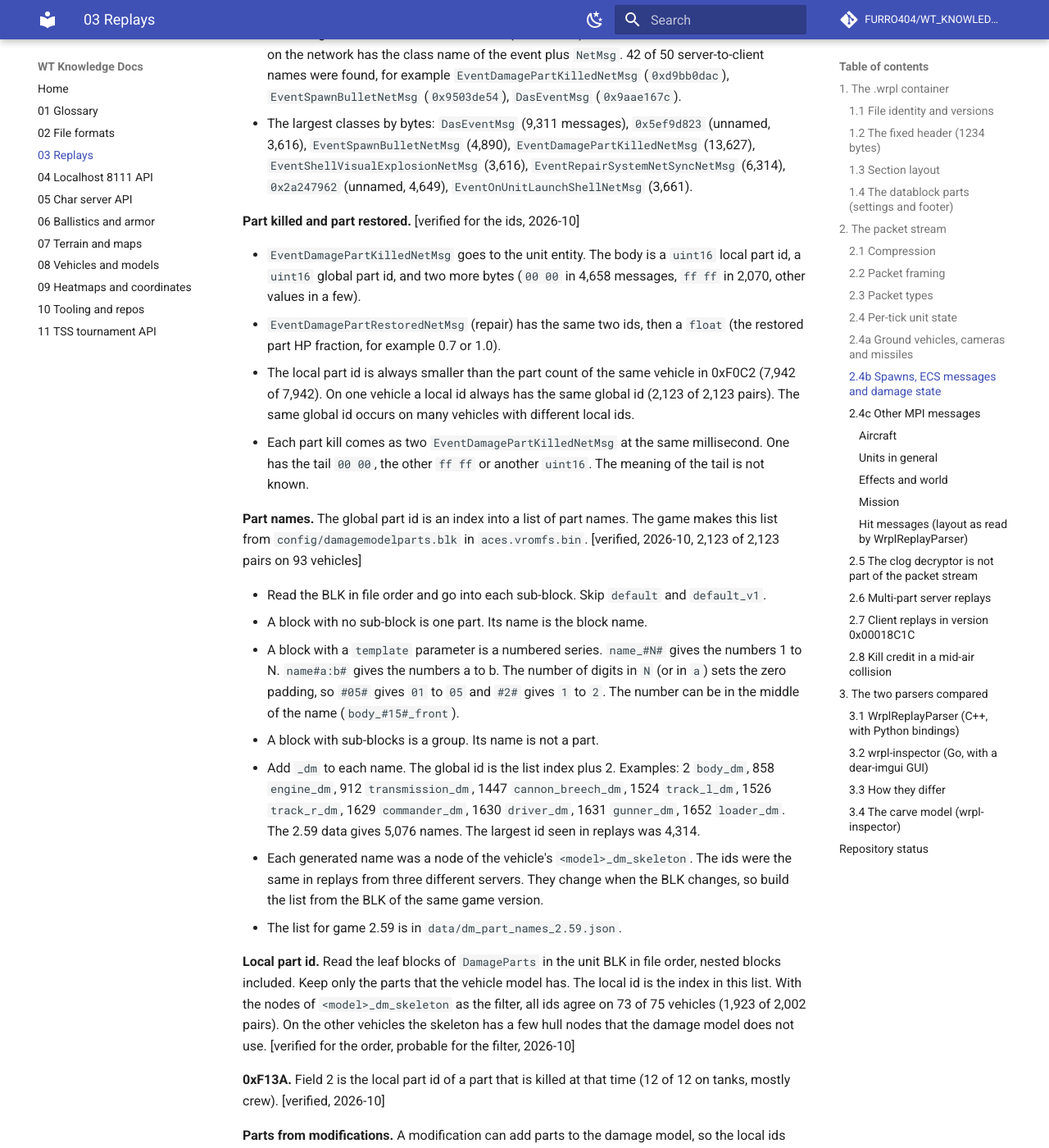
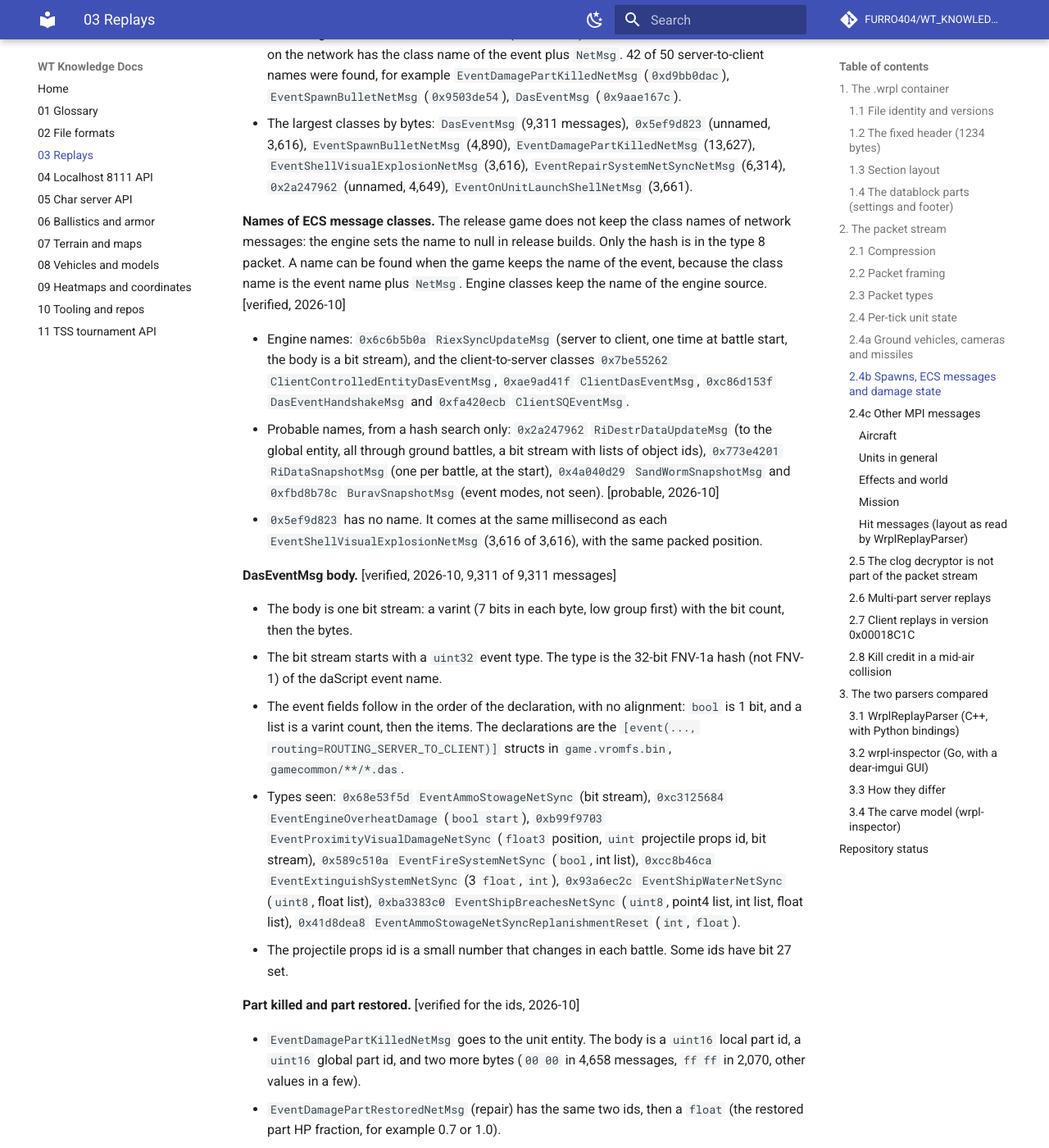
Before and after one commit to FURRO404/WT_KNOWLEDGE_DOCS, an MkDocs documentation site: the page built from docs/03-replays.md, in a window 1280 px wide and 1400 px high, scrolled down 18044 px. Shown: the whole window at 82% size. Built offline with MkDocs 1.6.1 and Material for MkDocs 9.7.7, drawn with Linux system fonts in a browser that asks for light colours; comment, search, counter and statistics services are not loaded; some of the changed text lies outside the part shown.

Commit message:
Replays: ECS message class names, DasEventMsg body and event types, artillery explosion kinds

```diff
--- a/docs/03-replays.md
+++ b/docs/03-replays.md
@@ -753,6 +753,49 @@ events. [verified, 2026-10, 51,157 messages]
   (3,616), `EventRepairSystemNetSyncNetMsg` (6,314), `0x2a247962`
   (unnamed, 4,649), `EventOnUnitLaunchShellNetMsg` (3,661).
 
+**Names of ECS message classes.** The release game does not keep the class
+names of network messages: the engine sets the name to null in release
+builds. Only the hash is in the type 8 packet. A name can be found when the
+game keeps the name of the event, because the class name is the event name
+plus `NetMsg`. Engine classes keep the name of the engine source.
+[verified, 2026-10]
+
+- Engine names: `0x6c6b5b0a` `RiexSyncUpdateMsg` (server to client, one time
+  at battle start, the body is a bit stream), and the client-to-server
+  classes `0x7be55262` `ClientControlledEntityDasEventMsg`, `0xae9ad41f`
+  `ClientDasEventMsg`, `0xc86d153f` `DasEventHandshakeMsg` and `0xfa420ecb`
+  `ClientSQEventMsg`.
+- Probable names, from a hash search only: `0x2a247962`
+  `RiDestrDataUpdateMsg` (to the global entity, all through ground battles,
+  a bit stream with lists of object ids), `0x773e4201` `RiDataSnapshotMsg`
+  (one per battle, at the start), `0x4a040d29` `SandWormSnapshotMsg` and
+  `0xfbd8b78c` `BuravSnapshotMsg` (event modes, not seen). [probable,
+  2026-10]
+- `0x5ef9d823` has no name. It comes at the same millisecond as each
+  `EventShellVisualExplosionNetMsg` (3,616 of 3,616), with the same packed
+  position.
+
+**DasEventMsg body.** [verified, 2026-10, 9,311 of 9,311 messages]
+
+- The body is one bit stream: a varint (7 bits in each byte, low group
+  first) with the bit count, then the bytes.
+- The bit stream starts with a `uint32` event type. The type is the 32-bit
+  FNV-1a hash (not FNV-1) of the daScript event name.
+- The event fields follow in the order of the declaration, with no
+  alignment: `bool` is 1 bit, and a list is a varint count, then the items.
+  The declarations are the `[event(..., routing=ROUTING_SERVER_TO_CLIENT)]`
+  structs in `game.vromfs.bin`, `gamecommon/**/*.das`.
+- Types seen: `0x68e53f5d` `EventAmmoStowageNetSync` (bit stream),
+  `0xc3125684` `EventEngineOverheatDamage` (`bool start`), `0xb99f9703`
+  `EventProximityVisualDamageNetSync` (`float3` position, `uint` projectile
+  props id, bit stream), `0x589c510a` `EventFireSystemNetSync` (`bool`, int
+  list), `0xcc8b46ca` `EventExtinguishSystemNetSync` (3 `float`, `int`),
+  `0x93a6ec2c` `EventShipWaterNetSync` (`uint8`, float list), `0xba3383c0`
+  `EventShipBreachesNetSync` (`uint8`, point4 list, int list, float list),
+  `0x41d8dea8` `EventAmmoStowageNetSyncReplanishmentReset` (`int`, `float`).
+- The projectile props id is a small number that changes in each battle.
+  Some ids have bit 27 set.
+
 **Part killed and part restored.** [verified for the ids, 2026-10]
 
 - `EventDamagePartKilledNetMsg` goes to the unit entity. The body is a
@@ -984,9 +1027,15 @@ kind, field 2 world position, field 3 `float` scale (1.0 in 97%), field 4
 unit vector of the projectile flight (0 in 3%). 8,428 distinct events (each
 event is sent two times). Kinds: 550 (5,365), 395 (1,770), 8 (879), 9 (390),
 813 (27), 455 (1). Kind 550 occurs in pairs every 0.08 s at a height of up to
-2 km, along a line upwards: flak bursts of an anti-aircraft gun. Kinds 395
-and 8 hit the ground near one point with a downward direction. The meaning of
-each kind number is not known. [verified layout, 2026-10]
+2 km, along a line upwards: flak bursts of an anti-aircraft gun. Kinds 8
+and 395 are the artillery strike of ground battles: 4 kind 8 events
+(ranging shots, about 5 s apart), then about 11 kind 395 events (about
+0.3 s apart) near the same point, with a downward direction. This agrees
+with the artillery data in `units/structures/*.blk`
+(`artilleryNumBulletsForAdjustment` 4, `artilleryTimeBetweenAdjustmentsShots`
+5, `artilleryTimeBetweenShots` 0.3); 48 full strikes. The kind numbers are
+the same in all battles, so they are not projectile props ids. Kinds 9, 813
+and 455 are not known. [verified layout and pattern, 2026-10]
 
 **0xF0DF `CustomWeatherParams`.** Object kind 11 (global 0). About 20 per
 battle: many in the first 20 s, then two every 90 s. [verified, 2026-10]
```
